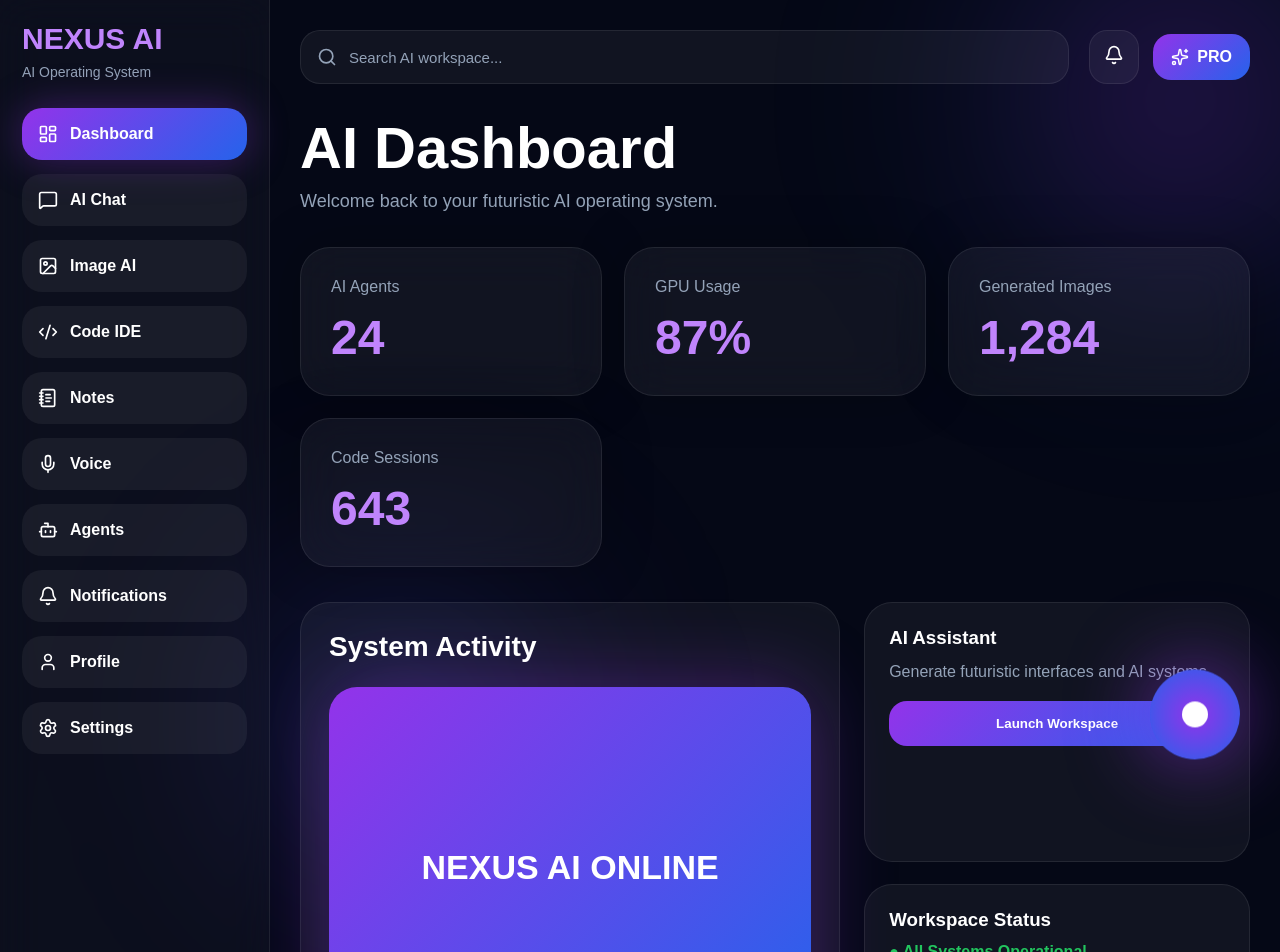
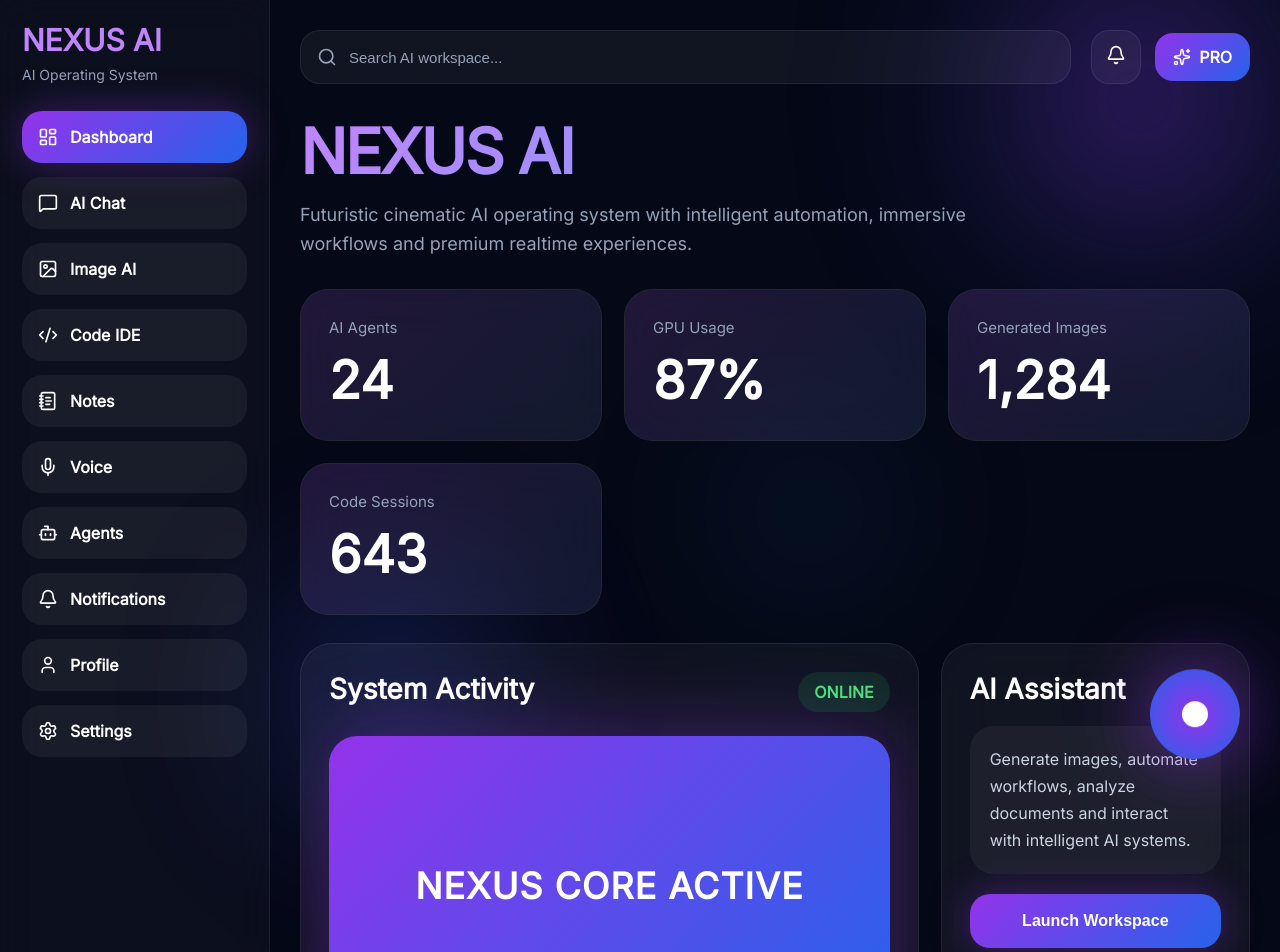
Before and after one commit to myaiapp2026/nexus-ai, a React (Vite) app: page /dashboard in a window 1280 px wide. Shown: the top 952 px of the page. Built offline with nearby package versions, Linux system fonts and the light colour scheme.

Commit message:
Premium cinematic dashboard UI

```diff
--- /dev/null
+++ b/src/components/CinematicBackground.jsx
@@ -0,0 +1,10 @@
+export default function CinematicBackground() {
+  return (
+    <>
+      <div className="mesh mesh-one" />
+      <div className="mesh mesh-two" />
+      <div className="mesh mesh-three" />
+      <div className="noise" />
+    </>
+  )
+}
--- a/src/index.css
+++ b/src/index.css
@@ -7,8 +7,71 @@
 body{
   background:#050816;
   color:white;
-  font-family:'Inter',sans-serif;
+  font-family:'Inter',Arial,sans-serif;
   overflow-x:hidden;
+}
+
+.app-shell{
+  min-height:100vh;
+  background:#050816;
+  color:white;
+  display:flex;
+  position:relative;
+  overflow:hidden;
+}
+
+.app-main{
+  flex:1;
+  padding:30px;
+  overflow-y:auto;
+  position:relative;
+  z-index:5;
+}
+
+.mesh{
+  position:fixed;
+  border-radius:999px;
+  filter:blur(90px);
+  opacity:.75;
+  pointer-events:none;
+  z-index:0;
+}
+
+.mesh-one{
+  width:520px;
+  height:520px;
+  top:-160px;
+  right:-120px;
+  background:radial-gradient(circle,#9333ea,#2563eb22,transparent 70%);
+  animation:pulse 8s infinite;
+}
+
+.mesh-two{
+  width:420px;
+  height:420px;
+  bottom:-120px;
+  left:180px;
+  background:radial-gradient(circle,#2563eb,#9333ea11,transparent 70%);
+  animation:float 9s infinite;
+}
+
+.mesh-three{
+  width:300px;
+  height:300px;
+  top:45%;
+  right:25%;
+  background:radial-gradient(circle,#06b6d4,#9333ea11,transparent 70%);
+  opacity:.35;
+}
+
+.noise{
+  position:fixed;
+  inset:0;
+  background-image:linear-gradient(rgba(255,255,255,.03) 1px,transparent 1px),linear-gradient(90deg,rgba(255,255,255,.03) 1px,transparent 1px);
+  background-size:48px 48px;
+  opacity:.18;
+  pointer-events:none;
+  z-index:1;
 }
 
 .gradient-text{
@@ -23,6 +86,19 @@ body{
   backdrop-filter:blur(24px);
 }
 
+button{
+  transition:all .3s ease;
+}
+
+button:hover{
+  transform:translateY(-2px);
+  opacity:.95;
+}
+
+input::placeholder{
+  color:#94a3b8;
+}
+
 ::-webkit-scrollbar{
   width:8px;
 }
@@ -32,27 +108,37 @@ body{
   border-radius:999px;
 }
 
-input::placeholder{
-  color:#94a3b8;
-}
-
-button{
-  transition:all .3s ease;
-}
-
-button:hover{
-  transform:translateY(-2px);
-  opacity:.95;
-}
-
 @keyframes pulse{
   0%{transform:scale(1);}
-  50%{transform:scale(1.1);}
+  50%{transform:scale(1.12);}
   100%{transform:scale(1);}
 }
 
 @keyframes float{
-  0%{transform:translateY(0px);}
-  50%{transform:translateY(-12px);}
-  100%{transform:translateY(0px);}
+  0%{transform:translateY(0);}
+  50%{transform:translateY(-18px);}
+  100%{transform:translateY(0);}
 }
+
+@media(max-width:768px){
+  aside{
+    width:88px !important;
+    padding:14px !important;
+  }
+
+  aside h1{
+    font-size:16px !important;
+  }
+
+  aside p{
+    display:none !important;
+  }
+
+  main{
+    padding:16px !important;
+  }
+
+  h1{
+    font-size:36px !important;
+  }
+}
--- a/src/layouts/AppShell.jsx
+++ b/src/layouts/AppShell.jsx
@@ -1,57 +1,20 @@
 import Sidebar from "../components/Sidebar"
 import Topbar from "../components/Topbar"
 import AIOrb from "../components/AIOrb"
+import CinematicBackground from "../components/CinematicBackground"
 
 export default function AppShell({ children }) {
   return (
-    <div style={{
-      minHeight:"100vh",
-      background:"#050816",
-      color:"white",
-      display:"flex",
-      fontFamily:"Arial",
-      overflow:"hidden",
-      position:"relative"
-    }}>
-
-      <div style={{
-        position:"fixed",
-        width:"500px",
-        height:"500px",
-        borderRadius:"999px",
-        background:"radial-gradient(circle,#9333ea55,#2563eb11,transparent)",
-        filter:"blur(90px)",
-        top:"-150px",
-        right:"-150px",
-        animation:"pulse 8s infinite"
-      }} />
-
-      <div style={{
-        position:"fixed",
-        width:"400px",
-        height:"400px",
-        borderRadius:"999px",
-        background:"radial-gradient(circle,#2563eb55,#9333ea11,transparent)",
-        filter:"blur(100px)",
-        bottom:"-120px",
-        left:"200px"
-      }} />
-
+    <div className="app-shell">
+      <CinematicBackground />
       <Sidebar />
 
-      <main style={{
-        flex:1,
-        padding:"30px",
-        overflowY:"auto",
-        position:"relative",
-        zIndex:2
-      }}>
+      <main className="app-main">
         <Topbar />
         {children}
       </main>
 
       <AIOrb />
-
     </div>
   )
 }
--- a/src/pages/Dashboard.jsx
+++ b/src/pages/Dashboard.jsx
@@ -1,36 +1,45 @@
 import AppShell from "../layouts/AppShell"
 import { motion } from "framer-motion"
 
-export default function Dashboard() {
-
 const stats = [
-    {title:"AI Agents",value:"24"},
-    {title:"GPU Usage",value:"87%"},
-    {title:"Generated Images",value:"1,284"},
-    {title:"Code Sessions",value:"643"}
+  { title:"AI Agents", value:"24" },
+  { title:"GPU Usage", value:"87%" },
+  { title:"Generated Images", value:"1,284" },
+  { title:"Code Sessions", value:"643" }
 ]
 
+export default function Dashboard() {
   return (
     <AppShell>
 
       <motion.div
         initial={{opacity:0,y:20}}
         animate={{opacity:1,y:0}}
+        transition={{duration:.6}}
+        style={{
+          marginBottom:"30px"
+        }}
       >
-        <h1 style={{
-          fontSize:"58px",
-          marginBottom:"10px",
-          fontWeight:"800"
-        }}>
-          AI Dashboard
+        <h1
+          className="gradient-text"
+          style={{
+            fontSize:"62px",
+            fontWeight:"900",
+            marginBottom:"12px",
+            letterSpacing:"-2px"
+          }}
+        >
+          NEXUS AI
         </h1>
 
         <p style={{
           color:"#94a3b8",
           fontSize:"18px",
-          marginBottom:"35px"
+          maxWidth:"700px",
+          lineHeight:"1.6"
         }}>
-          Welcome back to your futuristic AI operating system.
+          Futuristic cinematic AI operating system with intelligent automation,
+          immersive workflows and premium realtime experiences.
         </p>
       </motion.div>
 
@@ -38,133 +47,147 @@ export default function Dashboard() {
         display:"grid",
         gridTemplateColumns:"repeat(auto-fit,minmax(240px,1fr))",
         gap:"22px",
-        marginBottom:"35px"
+        marginBottom:"28px"
       }}>
         {stats.map((item,index)=>(
           <motion.div
             key={index}
-            whileHover={{
-              y:-8,
-              scale:1.02
-            }}
+            whileHover={{y:-6,scale:1.02}}
+            className="glass"
             style={{
-              padding:"30px",
-              borderRadius:"30px",
-              background:"rgba(255,255,255,0.05)",
-              border:"1px solid rgba(255,255,255,0.08)",
-              backdropFilter:"blur(24px)",
-              boxShadow:"0 0 50px rgba(0,0,0,0.25)"
+              borderRadius:"28px",
+              padding:"28px",
+              position:"relative",
+              overflow:"hidden"
             }}
           >
+            <div style={{
+              position:"absolute",
+              inset:0,
+              background:"linear-gradient(135deg,#9333ea22,#2563eb11)",
+              opacity:.9
+            }} />
+
+            <div style={{position:"relative",zIndex:2}}>
               <p style={{
                 color:"#94a3b8",
-              marginBottom:"14px"
+                marginBottom:"12px",
+                fontSize:"15px"
               }}>
                 {item.title}
               </p>
 
               <h2 style={{
-              fontSize:"48px",
-              color:"#c084fc"
+                fontSize:"52px",
+                fontWeight:"800"
               }}>
                 {item.value}
               </h2>
+            </div>
           </motion.div>
         ))}
       </div>
 
       <div style={{
         display:"grid",
-        gridTemplateColumns:"1.4fr 1fr",
-        gap:"24px"
+        gridTemplateColumns:"2fr 1fr",
+        gap:"22px"
       }}>
 
+        <motion.div
+          initial={{opacity:0}}
+          animate={{opacity:1}}
+          transition={{delay:.2}}
+          className="glass"
+          style={{
+            borderRadius:"32px",
+            padding:"28px",
+            minHeight:"420px",
+            position:"relative",
+            overflow:"hidden"
+          }}
+        >
           <div style={{
-          background:"rgba(255,255,255,0.05)",
-          borderRadius:"30px",
-          padding:"28px",
-          border:"1px solid rgba(255,255,255,0.08)"
+            display:"flex",
+            justifyContent:"space-between",
+            marginBottom:"24px"
           }}>
-          <h2 style={{
-            marginBottom:"24px",
-            fontSize:"28px"
-          }}>
+            <h2 style={{fontSize:"28px"}}>
               System Activity
             </h2>
 
             <div style={{
-            height:"360px",
-            borderRadius:"28px",
-            background:"linear-gradient(135deg,#9333ea,#2563eb)",
-            display:"flex",
-            alignItems:"center",
-            justifyContent:"center",
-            fontSize:"34px",
-            fontWeight:"800",
-            boxShadow:"0 0 80px rgba(147,51,234,0.35)"
+              padding:"10px 16px",
+              borderRadius:"999px",
+              background:"#22c55e22",
+              color:"#4ade80",
+              fontWeight:"700"
             }}>
-            NEXUS AI ONLINE
+              ONLINE
             </div>
           </div>
 
           <div style={{
+            height:"300px",
+            borderRadius:"28px",
+            background:"linear-gradient(135deg,#9333ea,#2563eb)",
             display:"grid",
-          gap:"22px"
+            placeItems:"center",
+            fontSize:"36px",
+            fontWeight:"900",
+            letterSpacing:"1px",
+            boxShadow:"0 0 80px rgba(147,51,234,.35)"
           }}>
+            NEXUS CORE ACTIVE
+          </div>
+        </motion.div>
+
+        <motion.div
+          initial={{opacity:0}}
+          animate={{opacity:1}}
+          transition={{delay:.3}}
+          className="glass"
+          style={{
+            borderRadius:"32px",
+            padding:"28px",
+            display:"flex",
+            flexDirection:"column",
+            gap:"20px"
+          }}
+        >
+          <h2 style={{
+            fontSize:"28px"
+          }}>
+            AI Assistant
+          </h2>
 
           <div style={{
-            background:"rgba(255,255,255,0.05)",
-            borderRadius:"28px",
-            padding:"24px",
-            border:"1px solid rgba(255,255,255,0.08)"
+            padding:"20px",
+            borderRadius:"24px",
+            background:"rgba(255,255,255,.05)",
+            lineHeight:"1.7",
+            color:"#cbd5e1"
           }}>
-            <h3 style={{
-              marginBottom:"14px"
-            }}>
-              AI Assistant
-            </h3>
-
-            <p style={{
-              color:"#94a3b8",
-              marginBottom:"20px"
-            }}>
-              Generate futuristic interfaces and AI systems.
-            </p>
+            Generate images, automate workflows,
+            analyze documents and interact with
+            intelligent AI systems.
+          </div>
 
           <button style={{
-              width:"100%",
-              padding:"15px",
-              borderRadius:"18px",
             border:"none",
             background:"linear-gradient(135deg,#9333ea,#2563eb)",
             color:"white",
-              fontWeight:"700"
+            padding:"18px",
+            borderRadius:"20px",
+            fontWeight:"800",
+            fontSize:"16px",
+            cursor:"pointer",
+            boxShadow:"0 0 40px rgba(147,51,234,.4)"
           }}>
             Launch Workspace
           </button>
-          </div>
 
-          <div style={{
-            background:"rgba(255,255,255,0.05)",
-            borderRadius:"28px",
-            padding:"24px",
-            border:"1px solid rgba(255,255,255,0.08)"
-          }}>
-            <h3 style={{
-              marginBottom:"12px"
-            }}>
-              Workspace Status
-            </h3>
-
-            <p style={{
-              color:"#22c55e",
-              fontWeight:"700"
-            }}>
-              ● All Systems Operational
-            </p>
-          </div>
-
-        </div>
+        </motion.div>
 
       </div>
 
```
Lines whose indentation alone changed are shown as unchanged.
